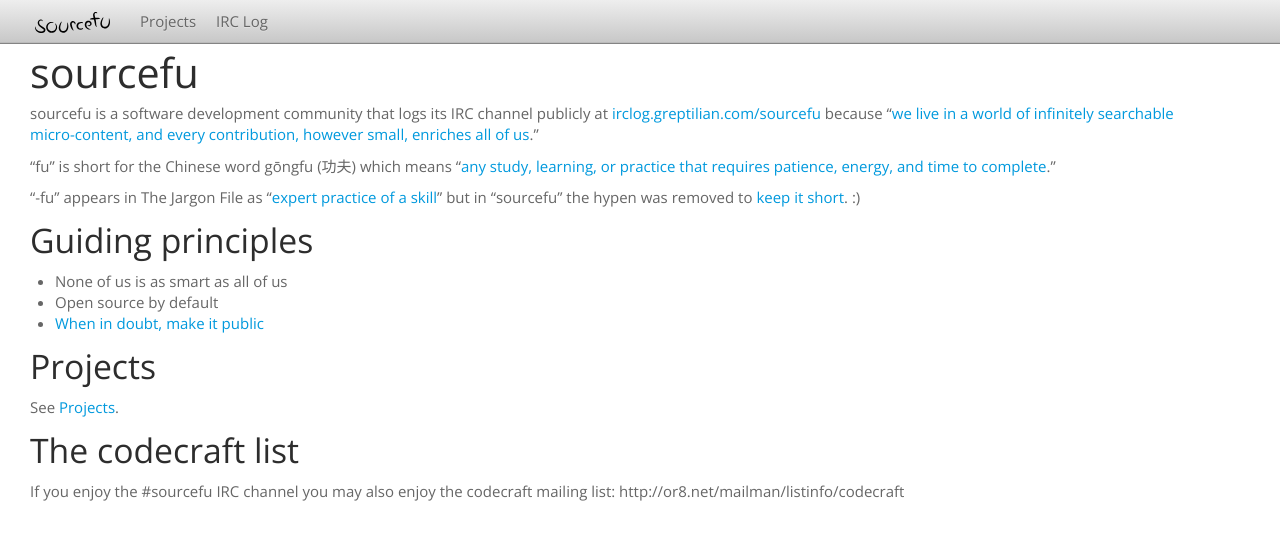
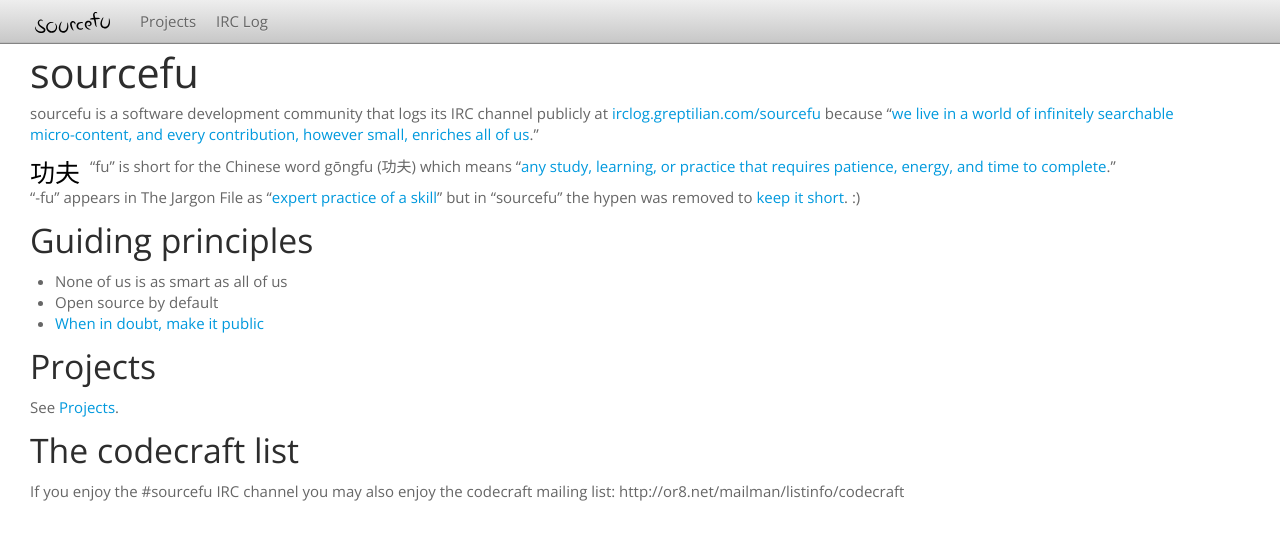
Before and after one commit to sourcefu/sourcefu.github.com, a Jekyll site: the page built from index.md, in a window 1280 px wide. Shown: the top 540 px of the page. Built offline with Jekyll 4.4.1, drawn with Linux system fonts in a browser that asks for light colours; Markdown is read by kramdown in place of the engine named in the settings.

Commit message:
add gongfu svg

```diff
--- a/index.md
+++ b/index.md
@@ -5,6 +5,8 @@ title:
 # sourcefu
 
 sourcefu is a software development community that logs its IRC channel publicly at [irclog.greptilian.com/sourcefu](http://irclog.greptilian.com/sourcefu/today) because "[we live in a world of infinitely searchable micro-content, and every contribution, however small, enriches all of us](http://www.codinghorror.com/blog/2007/04/when-in-doubt-make-it-public.html)."
+
+<img src="/img/gongfu.svg" alt="gongfu" width="50px" align="left" style="padding-right: 10px; padding-top: 5px"/>
 
 "fu" is short for the Chinese word gōngfu (功夫) which means "[any study, learning, or practice that requires patience, energy, and time to complete][wikipedia-kungfu]."
 
```
Also changed, not shown: img/gongfu.svg (added).
